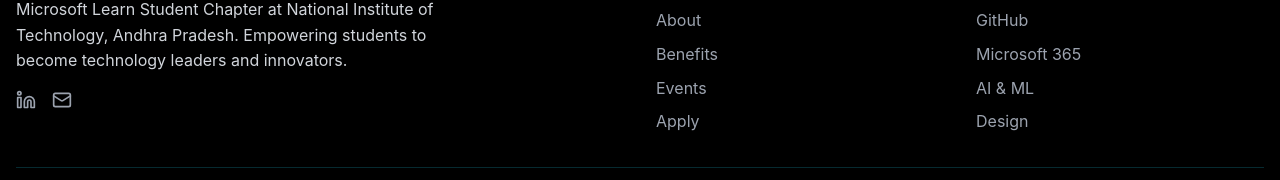
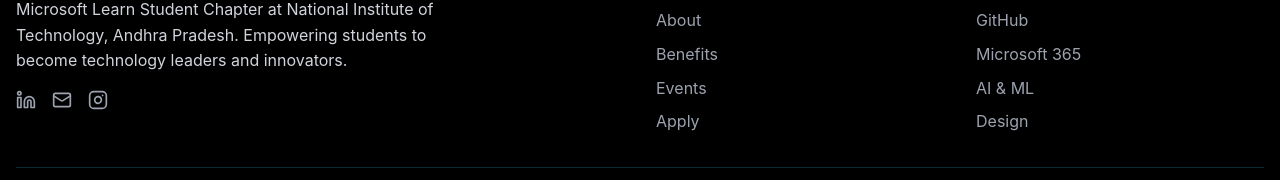
Before and after one commit to amcny/mscnitanp, a React (Vite) app: page / in a window 1280 px wide. Shown: the part 6733-6913 px from the top of the page. Built offline with nearby package versions, Linux system fonts and the light colour scheme; no server answers.

Commit message:
added instagram icon

```diff
--- a/src/components/Footer.tsx
+++ b/src/components/Footer.tsx
@@ -1,5 +1,5 @@
 import React from 'react';
-import { Linkedin, Mail } from 'lucide-react';
+import { Linkedin, Mail, InstagramIcon } from 'lucide-react';
 
 const Footer: React.FC = () => {
   return (
@@ -24,6 +24,9 @@ const Footer: React.FC = () => {
               </a>
               <a href="mailto:mlsc-nitandhra@outlook.com" className="text-gray-400 hover:text-cyan-400 transition-colors">
                 <Mail className="w-5 h-5" />
+              </a>
+              <a href="https://www.instagram.com/mlsc_nitandhra/" className="text-gray-400 hover:text-cyan-400 transition-colors">
+                <InstagramIcon className="w-5 h-5" />
               </a>
             </div>
           </div>
```
